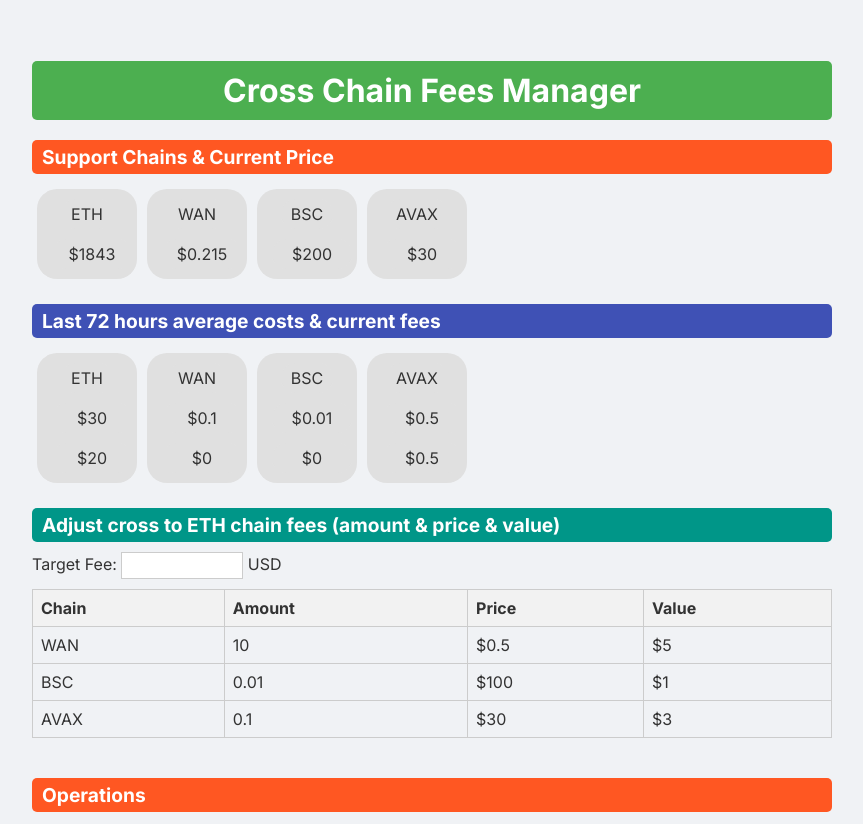
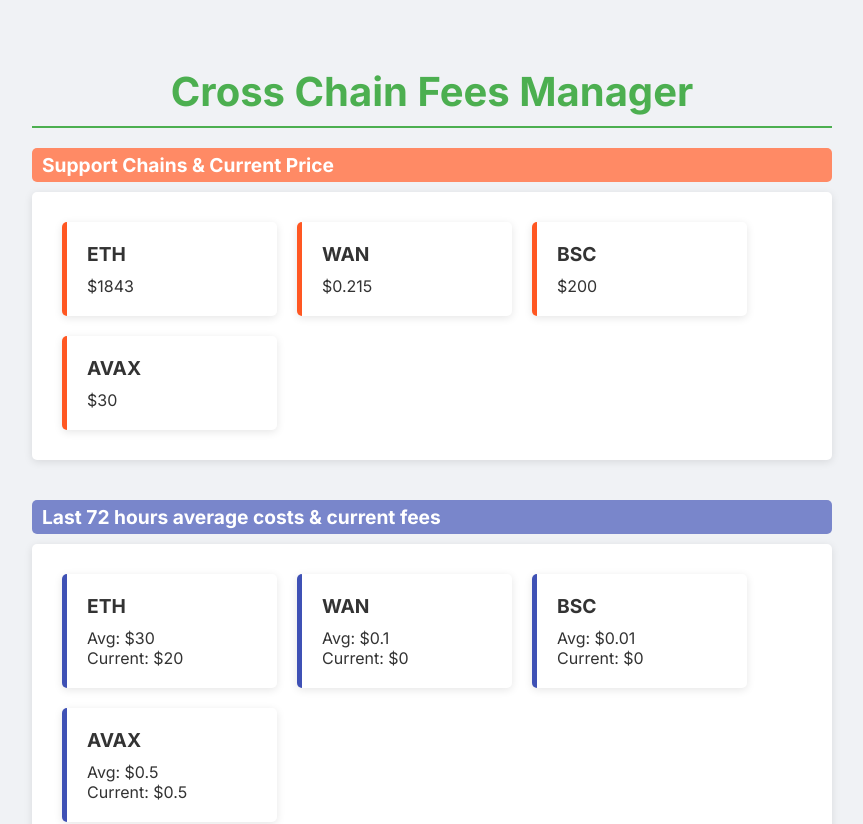
Before and after one commit to lolieatapple/fees.wanpos.xyz, a Next.js app: page / in a window 1280 px wide. Shown: the top 824 px of the page, without its empty margins (208-1071 px from the left). Built offline with nearby package versions, Linux system fonts and the light colour scheme.

Commit message:
UI finished

```diff
--- a/app/globals.css
+++ b/app/globals.css
@@ -13,13 +13,12 @@ body {
 }
 
 h1 {
-  font-size: 2rem;
+  font-size: 2.5rem;
   margin-bottom: 20px;
   text-align: center;
-  background-color: #4caf50;
-  color: white;
-  padding: 10px;
-  border-radius: 5px;
+  color: #4caf50;
+  border-bottom: 2px solid #4caf50;
+  padding-bottom: 10px;
 }
 
 .section {
@@ -40,16 +39,21 @@ h1 {
 }
 
 .subtitle-1 {
-  background-color: #ff5722;
+  background-color: #ff8a65;
 }
 
 .subtitle-2 {
-  background-color: #3f51b5;
+  background-color: #7986cb;
 }
 
 .subtitle-3 {
-  background-color: #009688;
+  background-color: #4db6ac;
 }
+
+.subtitle-4 {
+  background-color: #4d8eb1;
+}
+
 
 span {
   display: inline-block;
@@ -113,3 +117,53 @@ th {
   background-color: #f2f2f2;
   font-weight: bold;
 }
+
+
+.card {
+  background-color: #ffffff;
+  border-radius: 5px;
+  box-shadow: 0 2px 8px rgba(0, 0, 0, 0.1);
+  padding: 20px;
+  margin: 10px;
+  width: calc(25% - 20px);
+  display: inline-block;
+  vertical-align: top;
+  border-left: 5px solid #3f51b5;
+}
+
+
+.card-title {
+  font-size: 1.2rem;
+  font-weight: bold;
+  margin-bottom: 10px;
+}
+
+.card-text {
+  font-size: 1rem;
+}
+
+.card-1 {
+  border-left-color: #ff5722;
+}
+
+.card-2 {
+  border-left-color: #ff9800;
+}
+
+.card:hover {
+  cursor: pointer;
+}
+
+.tooltip-container {
+  display: none;
+  position: absolute;
+  background-color: white;
+  padding: 10px;
+  border: 1px solid #ccc;
+  box-shadow: 0 2px 8px rgba(0, 0, 0, 0.1);
+  border-radius: 5px;
+}
+
+.card:hover .tooltip-container {
+  display: block;
+}
--- a/app/page.js
+++ b/app/page.js
@@ -1,54 +1,104 @@
+"use client";
+
 import "./globals.css";
+import {
+  LineChart,
+  Line,
+  XAxis,
+  YAxis,
+  CartesianGrid,
+  Tooltip,
+} from "recharts";
+import { useEffect, useState } from "react";
+
+const data = [
+  { time: "00:00", cost: 20 },
+  { time: "02:00", cost: 25 },
+  { time: "04:00", cost: 30 },
+  { time: "06:00", cost: 35 },
+  { time: "08:00", cost: 40 },
+  { time: "10:00", cost: 45 },
+  { time: "12:00", cost: 50 },
+  { time: "14:00", cost: 55 },
+  { time: "16:00", cost: 60 },
+  { time: "18:00", cost: 65 },
+  { time: "20:00", cost: 70 },
+  { time: "22:00", cost: 75 },
+];
 
 export default function Home() {
+  const [showChart, setShowChart] = useState(false);
+
+  useEffect(() => {
+    setShowChart(true);
+  }, []);
+
   return (
     <div className="container">
       <h1>Cross Chain Fees Manager</h1>
       <div className="subtitle subtitle-1">Support Chains & Current Price</div>
-      <div>
-        <span className="chain">
-          <span>ETH</span>
-          <span className="price">$1843</span>
-        </span>
-        <span className="chain">
-          <span>WAN</span>
-          <span className="price">$0.215</span>
-        </span>
-        <span className="chain">
-          <span>BSC</span>
-          <span className="price">$200</span>
-        </span>
-        <span className="chain">
-          <span>AVAX</span>
-          <span className="price">$30</span>
-        </span>
+      <div className="section">
+        <div className="card card-1">
+          <div className="card-title">ETH</div>
+          <div className="card-text">$1843</div>
+        </div>
+        <div className="card card-1">
+          <div className="card-title">WAN</div>
+          <div className="card-text">$0.215</div>
+        </div>
+        <div className="card card-1">
+          <div className="card-title">BSC</div>
+          <div className="card-text">$200</div>
+        </div>
+        <div className="card card-1">
+          <div className="card-title">AVAX</div>
+          <div className="card-text">$30</div>
+        </div>
       </div>
+
       <br />
       <div className="subtitle subtitle-2">
         Last 72 hours average costs & current fees
       </div>
-      <div>
-        <span className="chain">
-          <span>ETH</span>
-          <span className="cost">$30</span>
-          <span className="current">$20</span>
-        </span>
-        <span className="chain">
-          <span>WAN</span>
-          <span className="cost">$0.1</span>
-          <span className="current">$0</span>
-        </span>
-        <span className="chain">
-          <span>BSC</span>
-          <span className="cost">$0.01</span>
-          <span className="current">$0</span>
-        </span>
-        <span className="chain">
-          <span>AVAX</span>
-          <span className="cost">$0.5</span>
-          <span className="current">$0.5</span>
-        </span>
+      <div className="section">
+        <div className="card">
+          <div className="card-title">ETH</div>
+          <div className="card-text">Avg: $30</div>
+          <div className="card-text">Current: $20</div>
+          <div className="tooltip-container">
+            {showChart && (
+              <LineChart width={300} height={200} data={data}>
+                <CartesianGrid strokeDasharray="3 3" />
+                <XAxis dataKey="time" />
+                <YAxis />
+                <Tooltip />
+                <Line
+                  type="monotone"
+                  dataKey="cost"
+                  stroke="#8884d8"
+                  activeDot={{ r: 8 }}
+                />
+              </LineChart>
+            )}
+          </div>
+        </div>
+        <div className="card">
+          <div className="card-title">WAN</div>
+          <div className="card-text">Avg: $0.1</div>
+          <div className="card-text">Current: $0</div>
+        </div>
+        <div className="card">
+          <div className="card-title">BSC</div>
+          <div className="card-text">Avg: $0.01</div>
+          <div className="card-text">Current: $0</div>
+        </div>
+        <div className="card">
+          <div className="card-title">AVAX</div>
+          <div className="card-text">Avg: $0.5</div>
+          <div className="card-text">Current: $0.5</div>
+        </div>
       </div>
+
       <br />
       <div className="subtitle subtitle-3">
         Adjust cross to ETH chain fees (amount & price & value)
@@ -56,11 +106,13 @@ export default function Home() {
       <div>
         Target Fee: <input /> USD
       </div>
+      <i>* You can request to add custom rules, such as setting all transaction fees below 0.1$ to 0 and keeping the decimal part to two significant digits.</i>
       <table>
         <thead>
           <tr>
             <th>Chain</th>
             <th>Amount</th>
+            <th>Decimals</th>
             <th>Price</th>
             <th>Value</th>
           </tr>
@@ -69,18 +121,21 @@ export default function Home() {
           <tr>
             <td>WAN</td>
             <td>10</td>
+            <td>18</td>
             <td>$0.5</td>
             <td>$5</td>
           </tr>
           <tr>
             <td>BSC</td>
             <td>0.01</td>
+            <td>18</td>
             <td>$100</td>
             <td>$1</td>
           </tr>
           <tr>
             <td>AVAX</td>
             <td>0.1</td>
+            <td>18</td>
             <td>$30</td>
             <td>$3</td>
           </tr>
@@ -88,7 +143,7 @@ export default function Home() {
       </table>
 
       <br />
-      <div className="subtitle subtitle-1">Operations</div>
+      <div className="subtitle subtitle-4">Operations</div>
       <button>Generate CSV</button>
       <button>Generate JSON</button>
     </div>
--- a/package.json
+++ b/package.json
@@ -13,6 +13,7 @@
     "eslint-config-next": "13.4.1",
     "next": "13.4.1",
     "react": "18.2.0",
-    "react-dom": "18.2.0"
+    "react-dom": "18.2.0",
+    "recharts": "^2.6.0"
   }
 }
```
Also changed, not shown: 1 other file (tests, documents, lock files or other folders).
